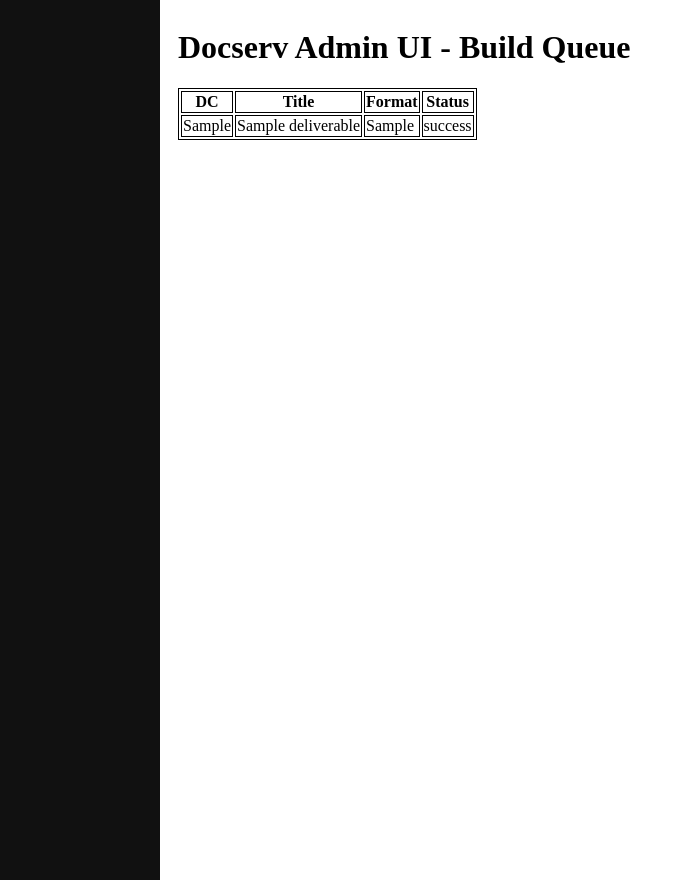
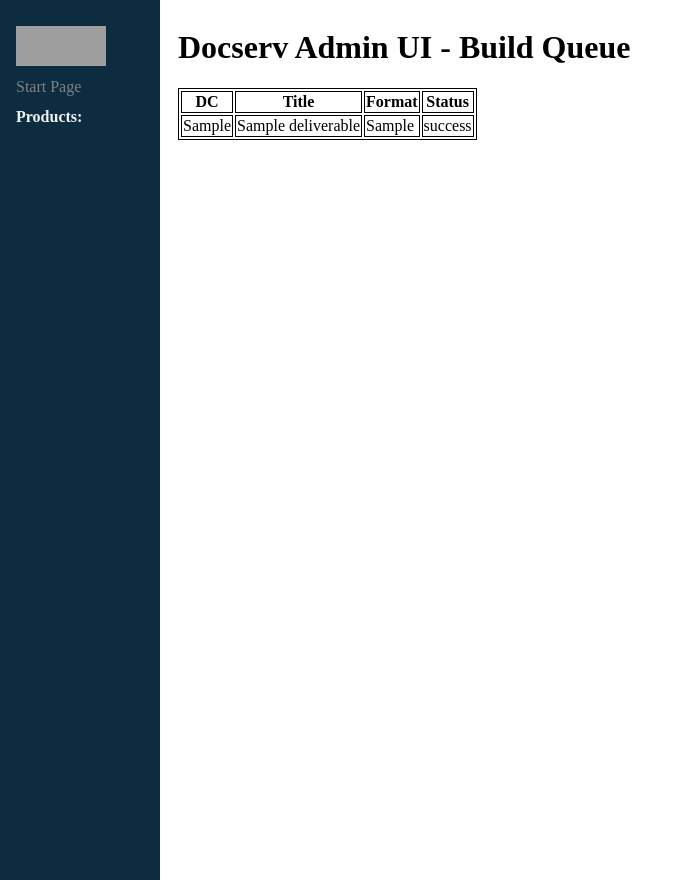
Before and after one commit to openSUSE/docserv-admin-ui, a Flask app: page /queue in a window 1280 px wide. Shown: the whole page, without its empty margins (0-677 px from the left). Run offline with Flask 2, Linux system fonts and the light colour scheme; a database or web service that is not in the repository returns one stand-in record (values such as "Sample title"); data that the repository does not hold is empty; parts of the project's set-up code (start-up, migrations or seed data) failed here and were passed over; grey boxes are pictures that could not be loaded.

Commit message:
Make the sidebar prettier.

```diff
--- a/static/css/css_styling.css
+++ b/static/css/css_styling.css
@@ -6,9 +6,23 @@
   z-index: 1;
   top: 0;
   left: 0;
-  background-color: #111;
+  background-color:#0D2C40;
   overflow-x: hidden;
   padding-top: 20px;
+}
+
+.sidebar b {
+  padding: 6px 8px 6px 16px;
+  text-decoration: none;
+  font-size: 16px;
+  color: #f1f1f1;
+  display: block;
+}
+
+.sidebar img {
+  padding: 6px 8px 6px 16px;
+  text-decoration: none;
+  display: block;
 }
 
 .sidebar a {
--- a/templates/build_queue.html
+++ b/templates/build_queue.html
@@ -9,6 +9,9 @@
     </head>
 
     <div class="sidebar">
+        <img src="../static/images/SUSE_icon_reverse.png" alt="suse_logo" width="90" height="40"/>
+        <a href="/">Start Page</a>
+        <b>Products:</b>
         {% for product in products %}
             <a href="/{{product.lower()}}">{{product}}</a>
         {% endfor %}
--- a/templates/documentation_config.html
+++ b/templates/documentation_config.html
@@ -8,6 +8,9 @@
     <body>
 
         <div class="sidebar">
+            <img src="../static/images/SUSE_icon_reverse.png" alt="suse_logo" width="90" height="40"/>
+            <a href="/">Start Page</a>
+            <b>Products:</b>
             {% for product in products %}
                 <a href="/{{product.lower()}}">{{product}}</a>
             {% endfor %}
--- a/templates/major_minor_version.html
+++ b/templates/major_minor_version.html
@@ -8,6 +8,9 @@
     <body>
 
         <div class="sidebar">
+            <img src="../static/images/SUSE_icon_reverse.png" alt="suse_logo" width="90" height="40"/>
+            <a href="/">Start Page</a>
+            <b>Products:</b>
             {% for product in products %}
                 <a href="/{{product.lower()}}">{{product}}</a>
             {% endfor %}
--- a/templates/major_version.html
+++ b/templates/major_version.html
@@ -8,6 +8,9 @@
     <body>
 
         <div class="sidebar">
+            <img src="../static/images/SUSE_icon_reverse.png" alt="suse_logo" width="90" height="40"/>
+            <a href="/">Start Page</a>
+            <b>Products:</b>
             {% for product in products %}
                 <a href="/{{product.lower()}}">{{product}}</a>
             {% endfor %}
--- a/templates/start_page.html
+++ b/templates/start_page.html
@@ -8,6 +8,9 @@
 
     <body>
         <div class="sidebar">
+            <img src="../static/images/SUSE_icon_reverse.png" alt="suse_logo" width="90" height="40"/>
+            <a href="/">Start Page</a>
+            <b>Products:</b>
             {% for product in products %}
                 <a href="/{{product.lower()}}">{{product}}</a>
             {% endfor %}
```
Also changed, not shown: templates/error_message.html (+8 -5 lines).
